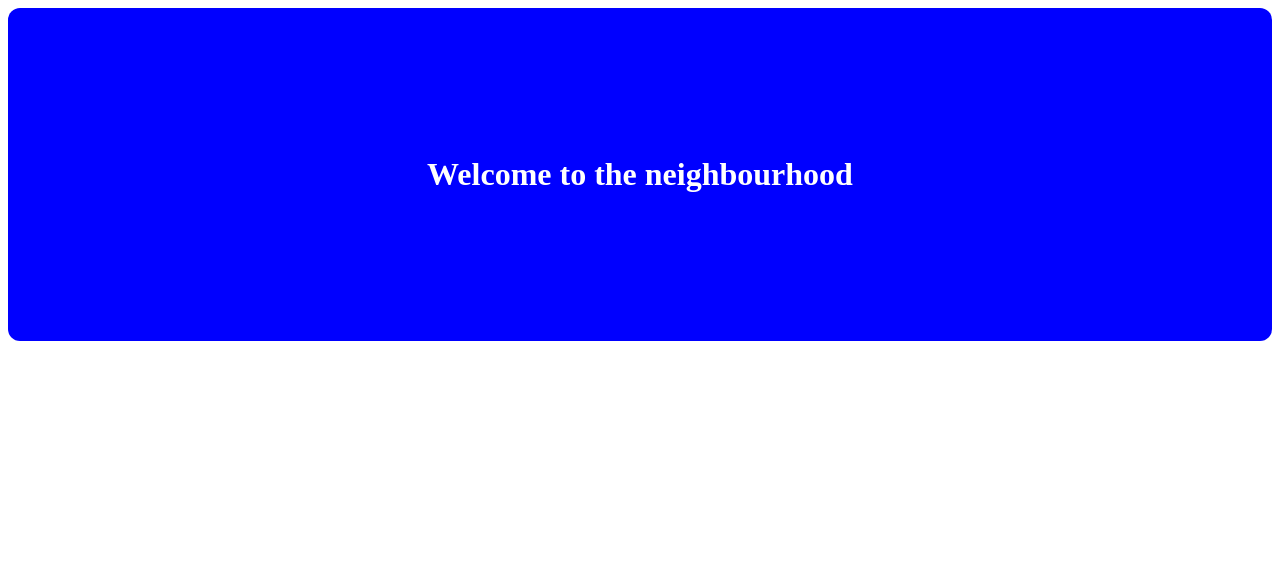
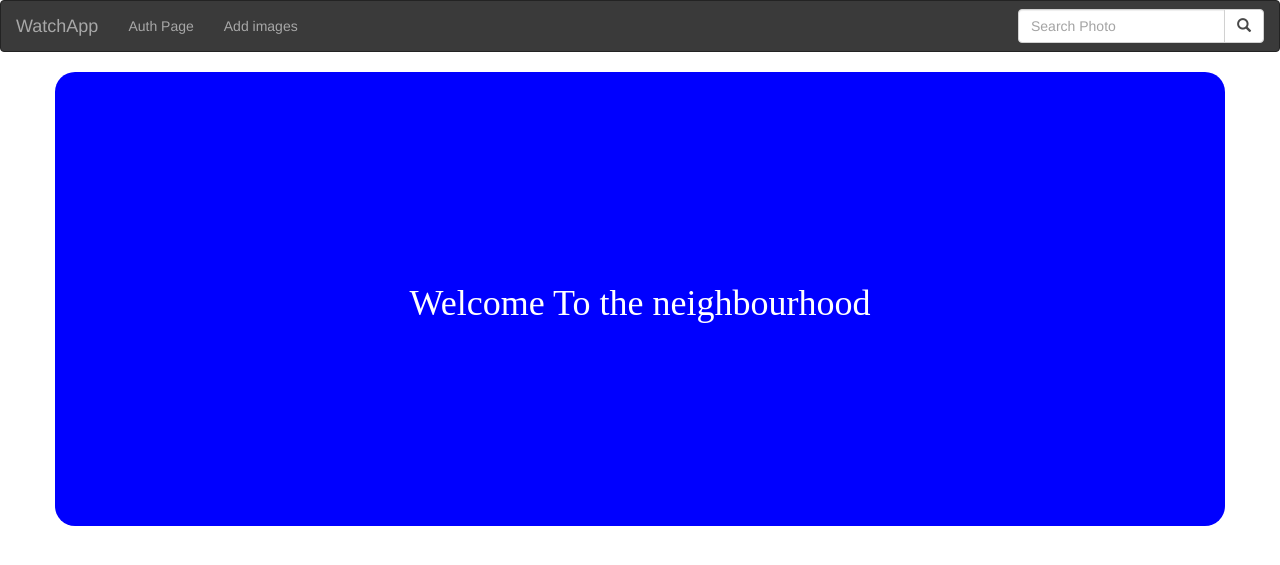
Before and after one commit to ramza007/WatchApp, a Django app: page / in a window 1280 px wide. Shown: the top 565 px of the page. Run offline with Django 3.2, Linux system fonts and the light colour scheme; some libraries are stand-ins or nearby versions.

Commit message:
added navbar

```diff
--- a/appwatch/templates/index.html
+++ b/appwatch/templates/index.html
@@ -1,27 +1,40 @@
+ {% load bootstrap3 %} {% load static%}
 <!DOCTYPE html>
-<html lang="en">
+<html>
+
 <head>
     <meta charset="UTF-8">
     <meta name="viewport" content="width=device-width, initial-scale=1.0">
     <meta http-equiv="X-UA-Compatible" content="ie=edge">
-    <title>WatchApp</title>
+    <link href="https://fonts.googleapis.com/css?family=Do+Hyeon" rel="stylesheet">
+    {% block styles %} {% bootstrap_css %} {% endblock %}
+
 </head>
-<!--STyles-->
+
+<!--Styles-->
 
 <style>
     .container{
-        padding: 10%;
+        background-color: blue;
         text-align: center;
-        background-color: blue;
-        border-radius: 12px;
+        padding: 15%;
         color: white;
+        border-radius: 20px;
+        font-family: 'Times New Roman', Times, serif;
     }
 </style>
 
 <!--End of styles-->
+
+
+
+ {% include "navbar.html" %} {% block content %}
 <body>
     <div class="container">
-        <h1>Welcome to the neighbourhood</h1>
+        <h1>Welcome To the neighbourhood</h1>
     </div>
+    <!--Script files-->
+    <script src="https://ajax.googleapis.com/ajax/libs/jquery/3.2.1/jquery.min.js"></script> {% bootstrap_javascript %} {% endblock %}
 </body>
+
 </html>
--- a/appwatch/templates/navbar.html
+++ b/appwatch/templates/navbar.html
@@ -0,0 +1,58 @@
+<!DOCTYPE html>
+<html lang="en">
+
+<head>
+    <meta charset="utf-8">
+    <meta name="viewport" content="width=device-width, initial-scale=1">
+</head>
+
+<body>
+    <nav class="navbar navbar-inverse" role="navigation" style="opacity: 0.89;">
+        <div class="container-fluid">
+            <div class="navbar-header">
+                <button type="button" class="navbar-toggle" data-toggle="collapse" data-target=".navbar-collapse">
+                    <span class="sr-only">Toggle navigation</span>
+                    <span class="icon-bar"></span>
+                    <span class="icon-bar"></span>
+                    <span class="icon-bar"></span>
+                </button>
+                <a class="navbar-brand" href="/">WatchApp</a>
+                <!-- <div class="navbar-collapse collapse" style="color: white">
+                            <ul class="nav navbar-nav navbar-right">
+                                <li>Hello</li>
+                                <li>Just Go Home</li>
+                            </ul>
+                        </div> -->
+            </div>
+            <ul class="nav navbar-nav navbar-left">
+                <li>
+                    <a href="/admin">Auth Page</a>
+                </li>
+                <li>
+                    <a href="/admin/display/images/">Add images</a>
+                </li>
+            </ul>
+            <!-- Adding a search form  -->
+            <div class="navbar-right">
+
+                <form class="navbar-form" role="search" action="/">
+
+                    <div class="input-group">
+                        <input type="text" class="form-control" placeholder="Search Photo" name="photos">
+                        <div class="input-group-btn">
+                            <button class="btn btn-default" type="submit">
+                                <i class="glyphicon glyphicon-search"></i>
+                            </button>
+                        </div>
+                    </div>
+
+                </form>
+            </div>
+            <!-- search form end -->
+
+        </div>
+
+    </nav>
+</body>
+
+</html>
--- a/watch/settings.py
+++ b/watch/settings.py
@@ -31,7 +31,7 @@ ALLOWED_HOSTS = []
 # Application definition
 
 INSTALLED_APPS = [
-    'bootstrap3'
+    'bootstrap3',
     'appwatch.apps.AppwatchConfig',
     'django.contrib.admin',
     'django.contrib.auth',
```
